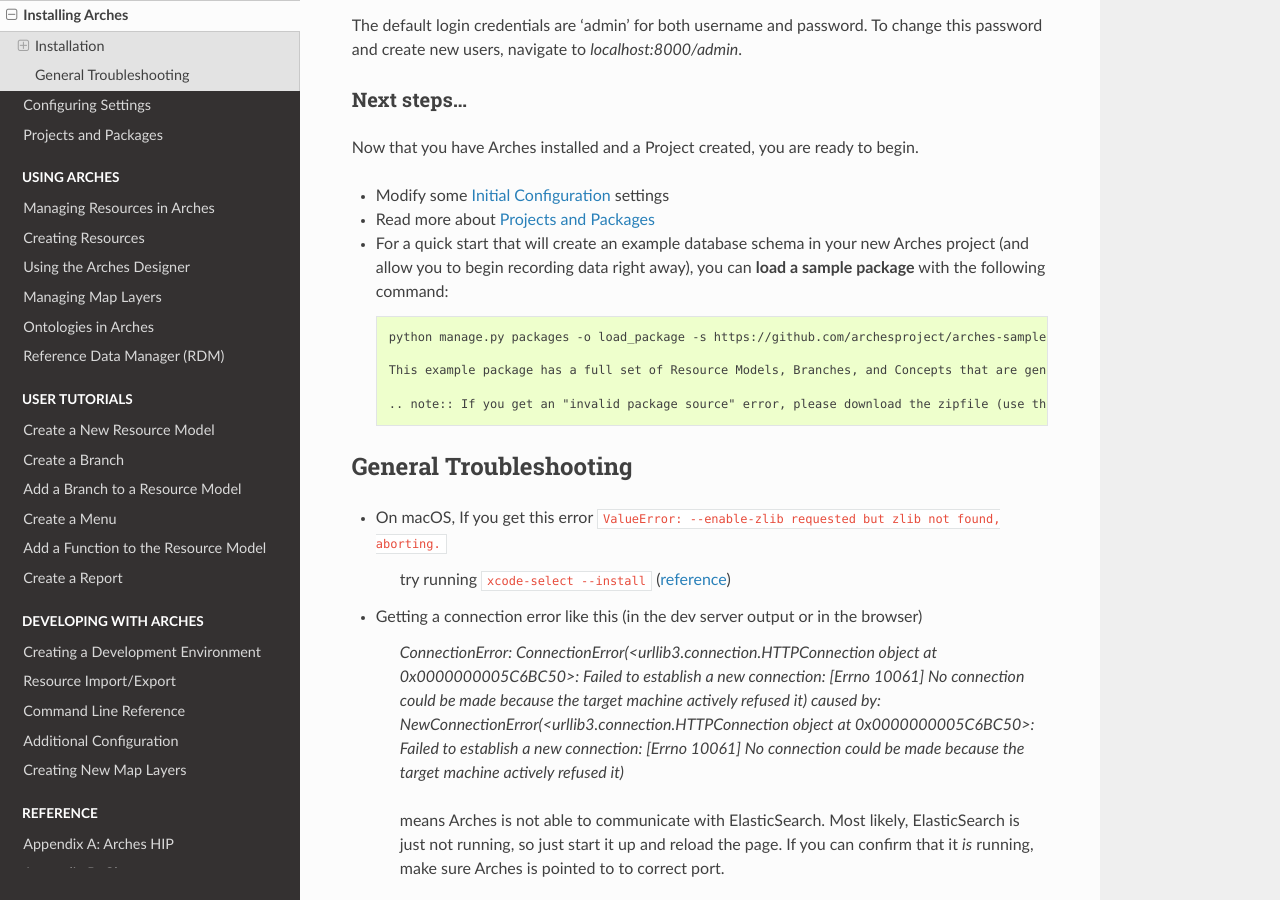
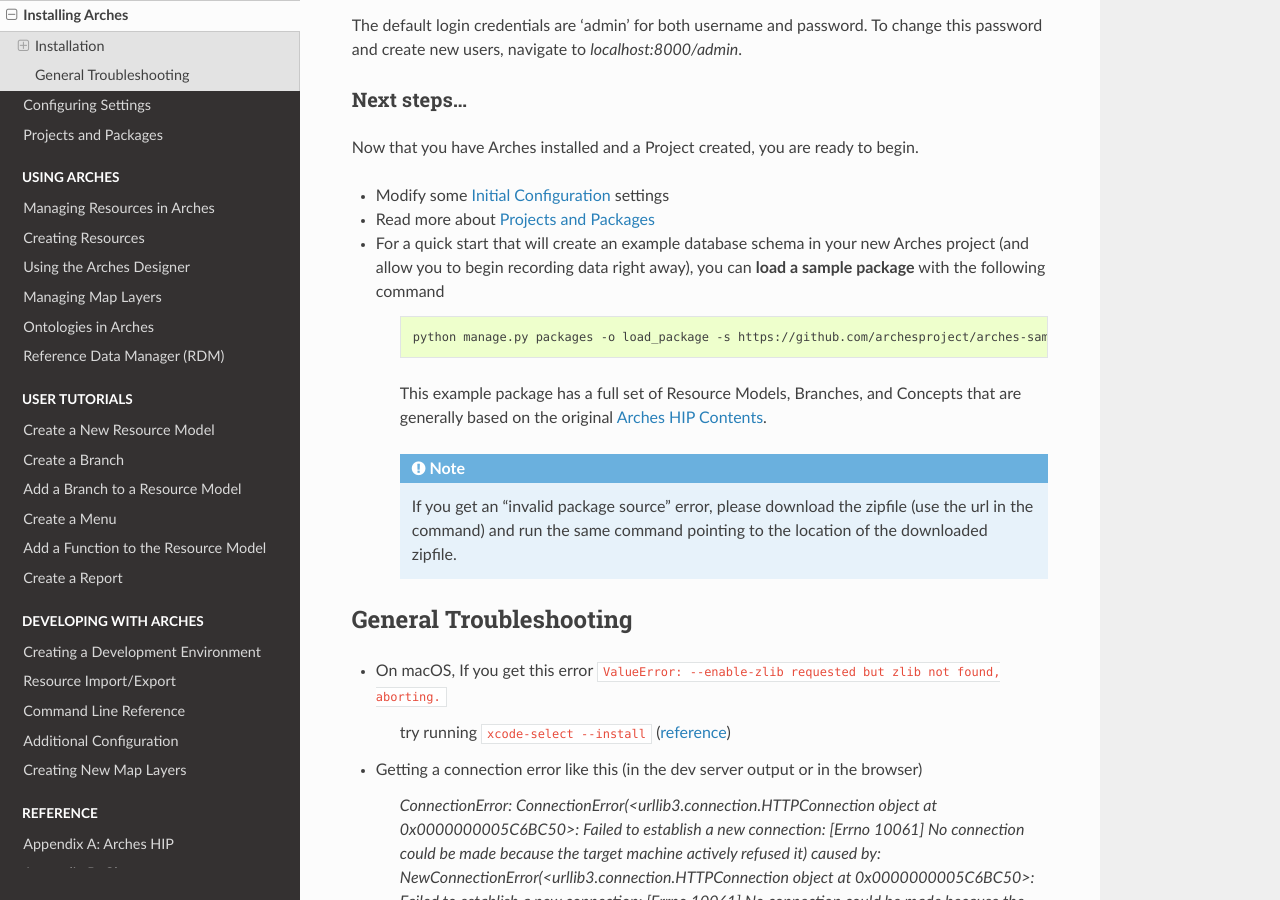
Before and after one commit to archesproject/arches-docs, a Sphinx documentation site: the page built from docs/installation.txt, in a window 1280 px wide and 900 px high, scrolled down 2967 px. Built offline with Sphinx 7.4.7 and the Read the Docs theme 2.0.0, drawn with Linux system fonts in a browser that asks for light colours.

Commit message:
fix formatting

```diff
--- a/docs/installation.txt
+++ b/docs/installation.txt
@@ -108,9 +108,11 @@
 
 * Read more about :doc:`Projects and Packages </projects-and-packages>`
 
-* For a quick start that will create an example database schema in your new Arches project (and allow you to begin recording data right away), you can **load a sample package** with the following command::
+* For a quick start that will create an example database schema in your new Arches project (and allow you to begin recording data right away), you can **load a sample package** with the following command
 
-    python manage.py packages -o load_package -s https://github.com/archesproject/arches-sample-data/archive/stable/4.1.x.zip -db true
+    .. code:: bash
+
+        python manage.py packages -o load_package -s https://github.com/archesproject/arches-sample-data/archive/stable/4.1.x.zip -db true
 
     This example package has a full set of Resource Models, Branches, and Concepts that are generally based on the original :ref:`Arches HIP Contents`.
 
```
